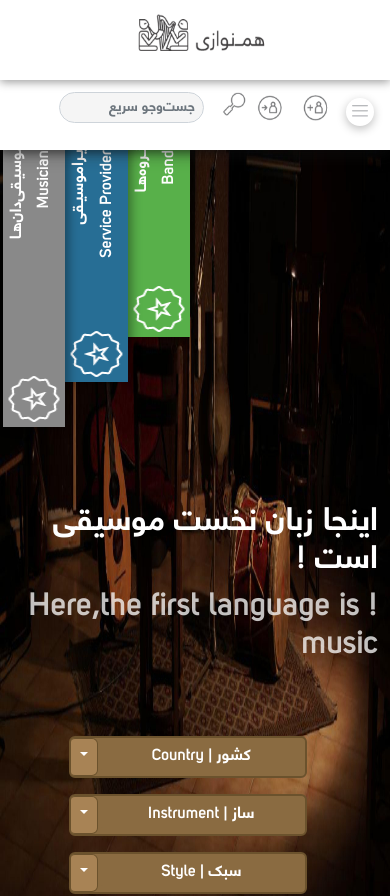
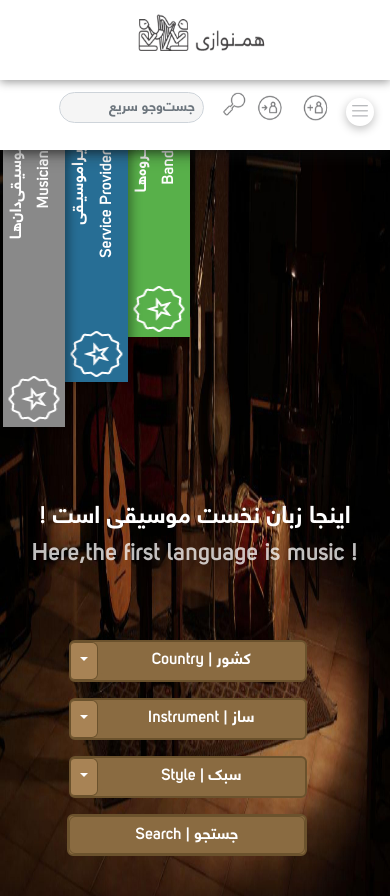
Before and after one commit to DesertFoox/hamnavazi, a React (Create React App) app: page / in a window 390 px wide. Shown: the top 896 px of the page. Built offline with nearby package versions, Linux system fonts and the light colour scheme.

Commit message:
fix fully section top

```diff
--- a/src/Screens/Landing.jsx
+++ b/src/Screens/Landing.jsx
@@ -63,10 +63,10 @@ const Landing = () => {
         <SiteBaner />
         <section className={`${LandingStyle.landingtopsection} container`}>
           <div className="grid justify-items-center ">
-            <h2 className="text-white mt-xl text-2">
+            <h2 className="text-white mt-xl text-1half sm:text-2">
               اینجا زبان نخست موسیقی است !
             </h2>
-            <h2 className="opacity-75 text-white text-2">
+            <h2 className="opacity-75 text-white text-1half sm:text-2">
               ! Here,the first language is music
             </h2>
             <div
--- a/tailwind.config.js
+++ b/tailwind.config.js
@@ -40,6 +40,7 @@ module.exports = {
       C4b4a4c: "#4b4a4c",
     },
     fontSize: {
+      "1half":"1.5rem",
       1: "1rem",
       2: "2rem",
       12: "10px !important",
```
